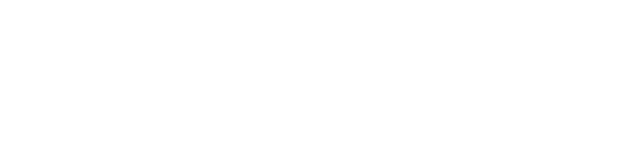
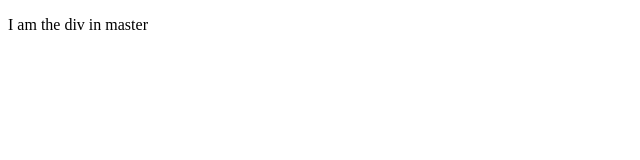
Before and after one commit to dankified/git-practice-4, a plain HTML site: page index.html in a window 1280 px wide. Shown: the whole page, without its empty margins (0-640 px from the left). Drawn offline with Linux system fonts and the light colour scheme.

Commit message:
Add content to body in master

```diff
--- a/index.html
+++ b/index.html
@@ -7,6 +7,8 @@
 	<title>Document</title>
 </head>
 <body>
-
+	<div id="master-div">
+		<p>I am the div in master</p>
+	</div>
 </body>
 </html>
```
